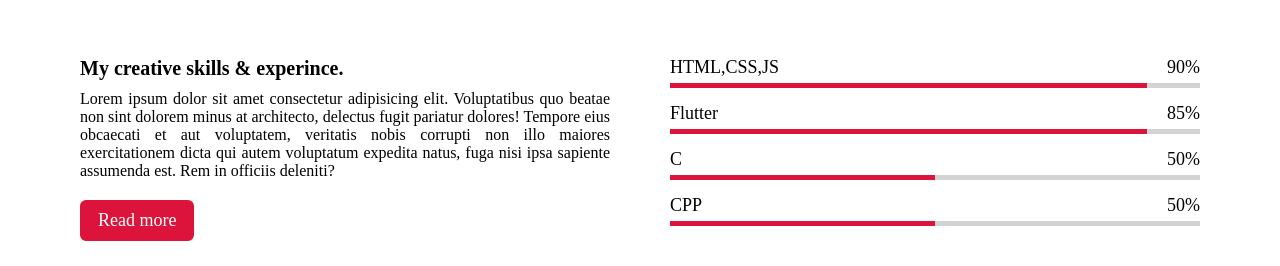
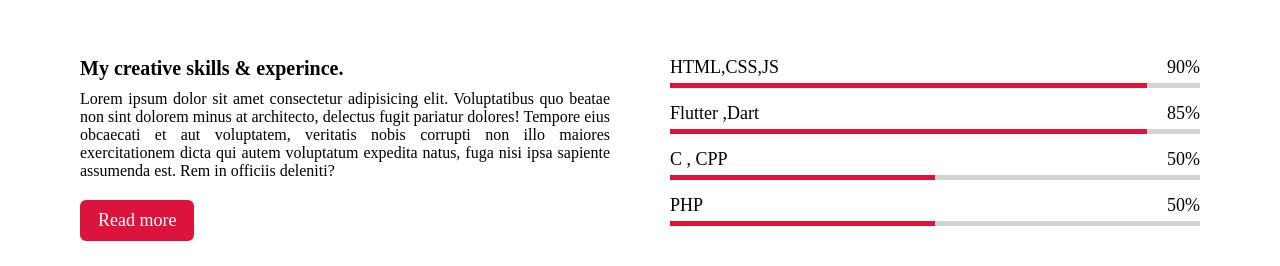
Before and after one commit to Atharv3636/profil.gethub.io, a plain HTML site: page index.html in a window 1280 px wide. Shown: the part 2211-2477 px from the top of the page. Drawn offline with nearby package versions, Linux system fonts and the light colour scheme.

Commit message:
change_skill

```diff
--- a/index.html
+++ b/index.html
@@ -110,21 +110,21 @@
 				</div>
 				<div class="bars">
 					<div class="info">
-						<span>Flutter</span>
+						<span>Flutter ,Dart</span>
 						<span>85%</span>
 					</div>
 					<div class="line css"></div>
 				</div>
 				<div class="bars">
 					<div class="info">
-						<span>C</span>
+						<span>C , CPP</span>
 						<span>50%</span>
 					</div>
 					<div class="line c"></div>
 				</div>
 				<div class="bars">
 					<div class="info">
-						<span>CPP</span>
+						<span>PHP</span>
 						<span>50%</span>
 					</div>
 					<div class="line cpp"></div>
```
